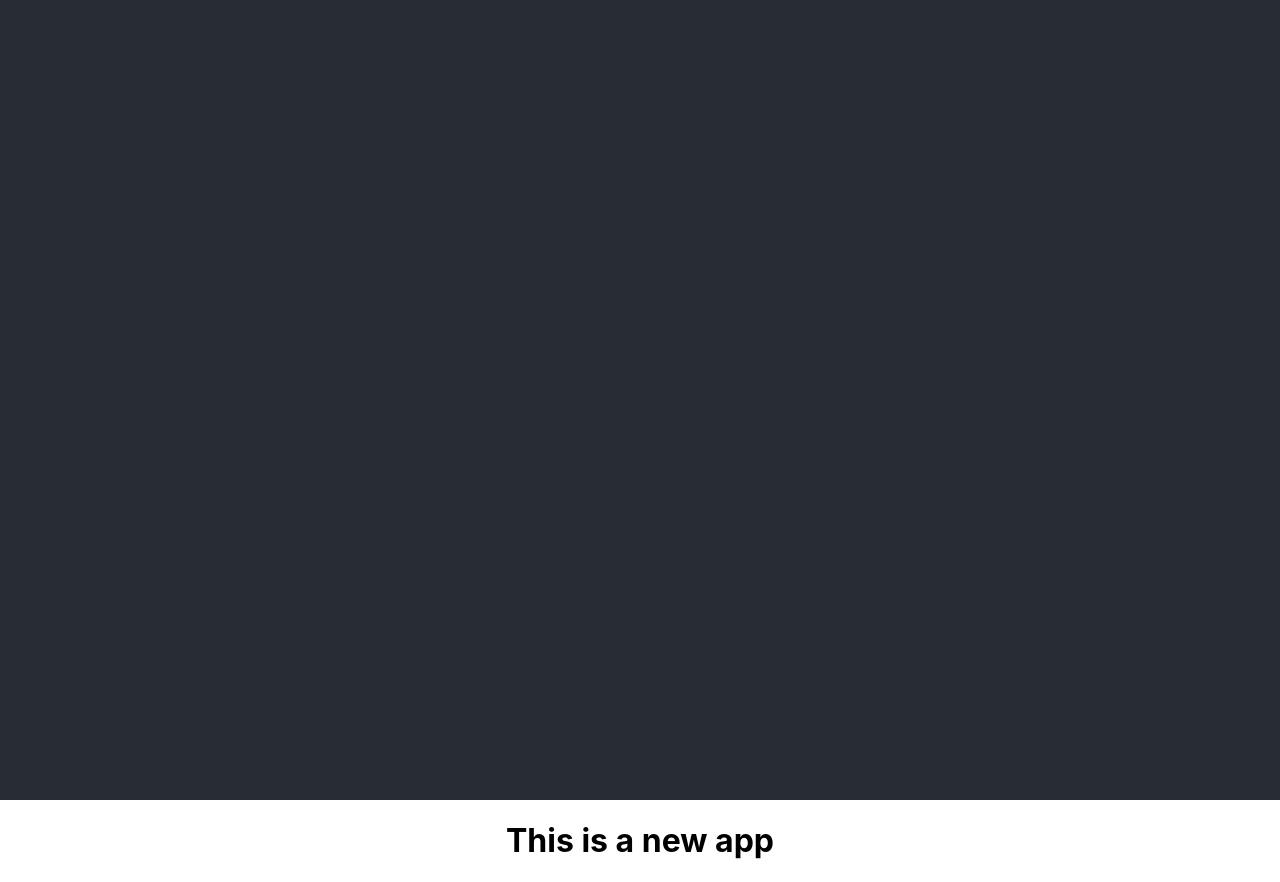
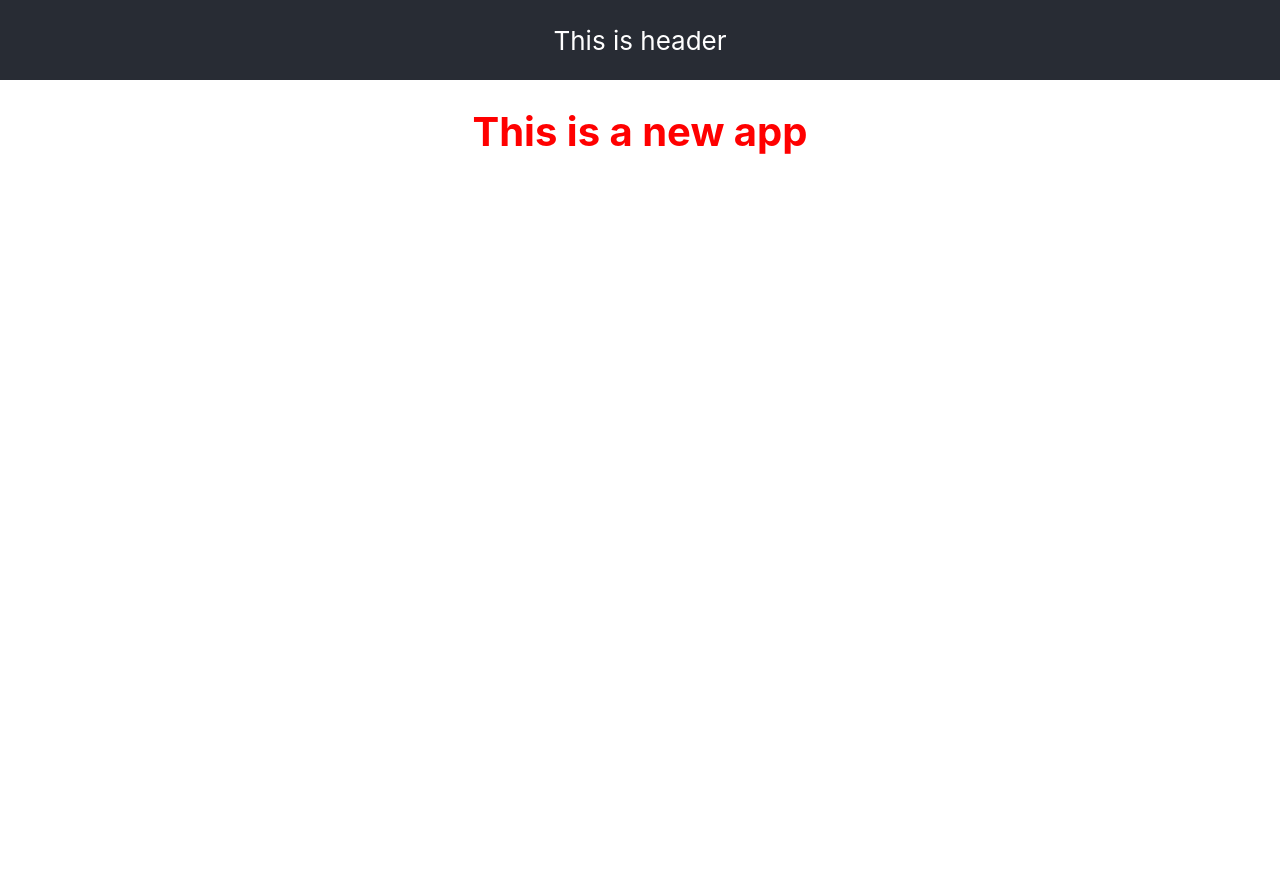
Before and after one commit to Gonh/React_test, a React (Create React App) app: page / in a window 1280 px wide. After the commit the page ends 800 px from the top, so only its background shows below. Built offline with nearby package versions, Linux system fonts and the light colour scheme.

Commit message:
replace App as root and make BEM style

```diff
--- a/src/App.js
+++ b/src/App.js
@@ -1,12 +1,12 @@
-import './App.scss';
+import "./App.scss";
 
 function App() {
   return (
-    <div className="App">
-      <header className="App-header">
-
+    <div className="root">
+      <header className="root__header">
+        <span>This is header</span>
       </header>
-      <main>
+      <main className="root__main">
         <h1>This is a new app</h1>
       </main>
     </div>
--- a/src/App.scss
+++ b/src/App.scss
@@ -1,38 +1,33 @@
-.App {
+.root {
   text-align: center;
+
+  &-link {
+    color: #61dafb;
   }
 
-.App-logo {
+  &-logo {
     height: 40vmin;
     pointer-events: none;
-}
 
     @media (prefers-reduced-motion: no-preference) {
-  .App-logo {
       animation: App-logo-spin infinite 20s linear;
     }
   }
 
-.App-header {
-  background-color: #282c34;
-  min-height: 100vh;
+  &__header {
     display: flex;
     flex-direction: column;
     align-items: center;
     justify-content: center;
+
+    background-color: #282c34;
+    min-height: 10vh;
     font-size: calc(10px + 2vmin);
     color: white;
   }
 
-.App-link {
-  color: #61dafb;
-}
-
-@keyframes App-logo-spin {
-  from {
-    transform: rotate(0deg);
-  }
-  to {
-    transform: rotate(360deg);
+  &__main {
+    font-size: 20px;
+    color: red;
   }
 }
```
Lines whose indentation alone changed are shown as unchanged.
